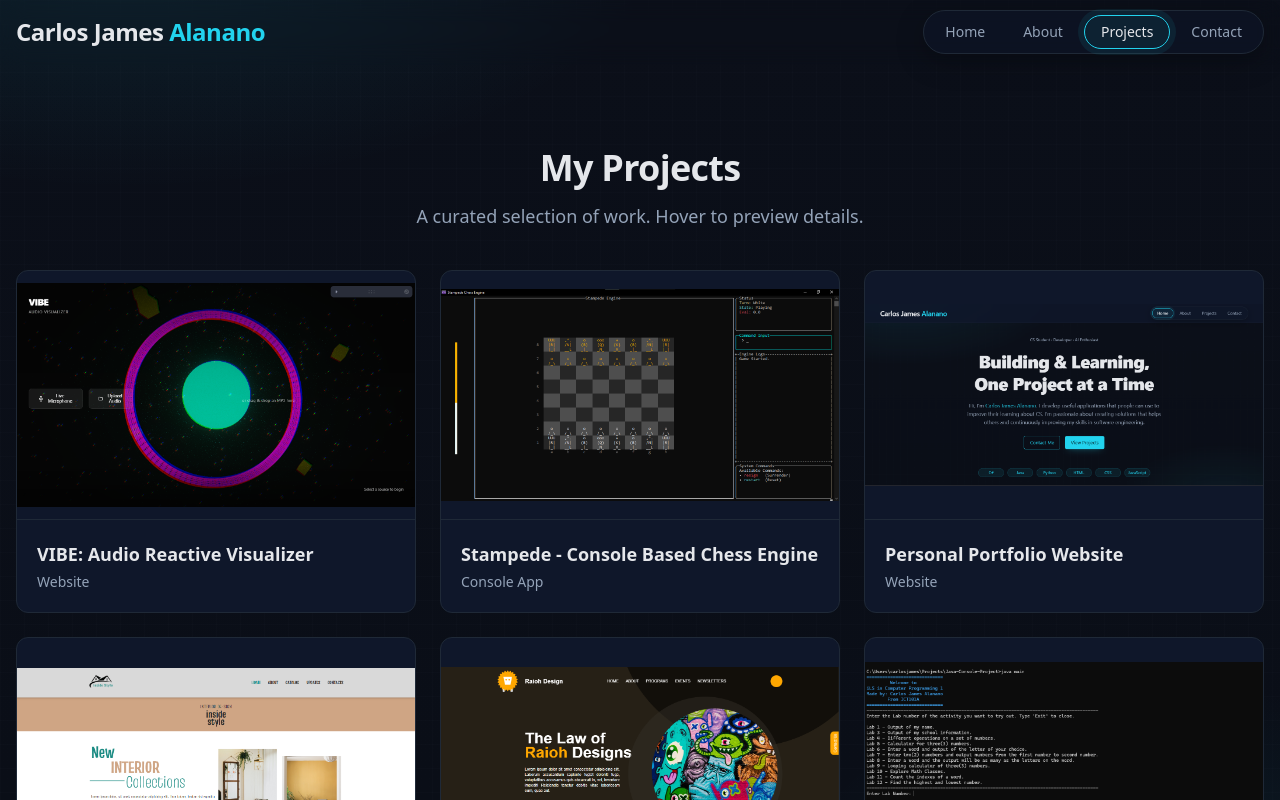
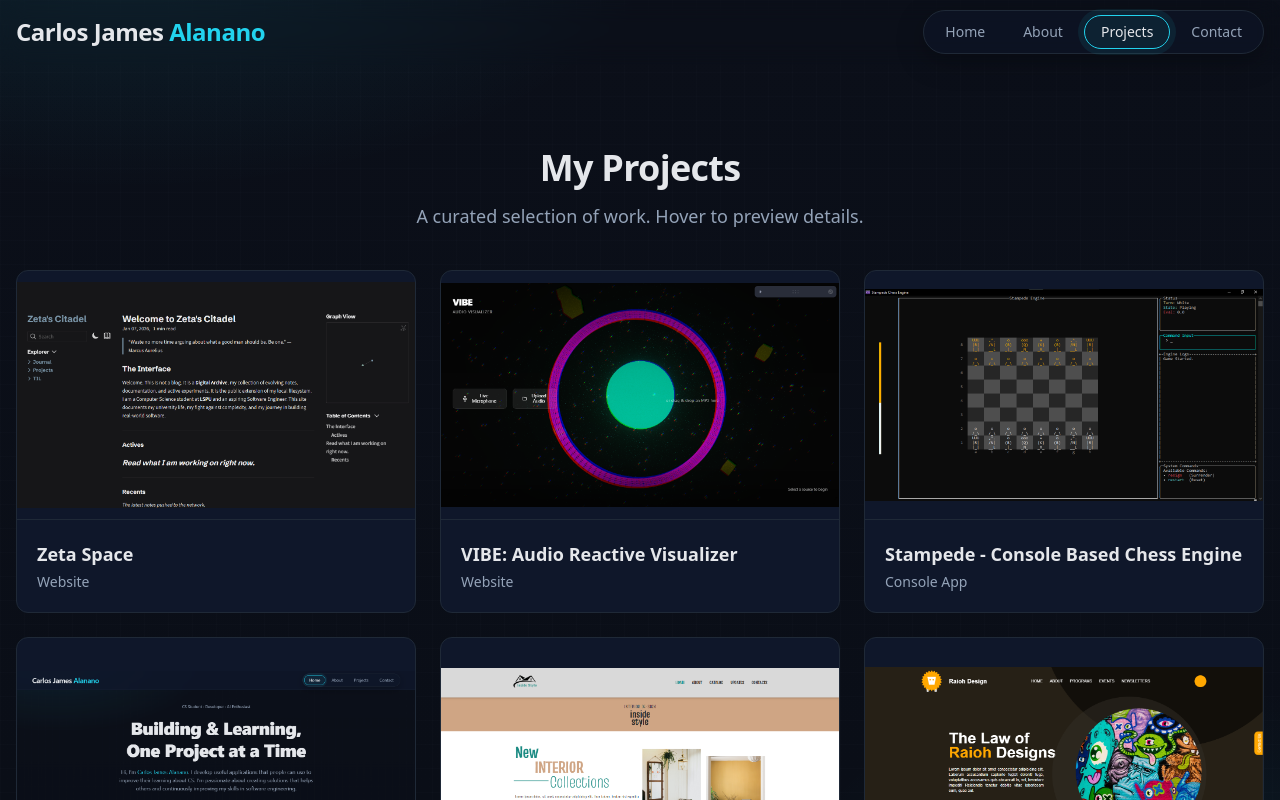
Before and after one commit to cjalanano-dev/portfolio, a React (Vite) app: page /projects in a window 1280 px wide. Shown: the top 800 px of the page. Built offline with nearby package versions, Linux system fonts and the light colour scheme; a small style sheet from the web is missing.

Commit message:
feat: added new project

```diff
--- a/src/pages/Projects.jsx
+++ b/src/pages/Projects.jsx
@@ -6,10 +6,18 @@ import inside from "../assets/img/inside-style.png";
 import portfolio from "../assets/img/portfolio.png";
 import first_java from "../assets/img/first_java.png";
 import vibe from "../assets/img/vibe.png";
+import zetaspace from "../assets/img/zetaspace.png";
 
 
 const Projects = () => {
     const projects = [
+        {
+            title: "Zeta Space",
+            type: "web",
+            brief: "My Digital Archive, a collection of evolving notes, documentation, and active experiments.",
+            live: "https://zetaspace.netlify.app",
+            image: zetaspace,
+        },
         {
             title: "VIBE: Audio Reactive Visualizer",
             type: "web",
@@ -21,7 +29,7 @@ const Projects = () => {
             title: "Stampede - Console Based Chess Engine",
             type: "console",
             brief: "A console-based chess engine made in C# for my final project in Fundamentals of Programming.",
-            repo: "https://github.com/cjalanano-dev/Stampede",
+            repo: "https://github.com/cjalanano-dev/StampedeChess",
             image: stampede,
         },
         {
```
Also changed, not shown: src/assets/img/zetaspace.png (added).
